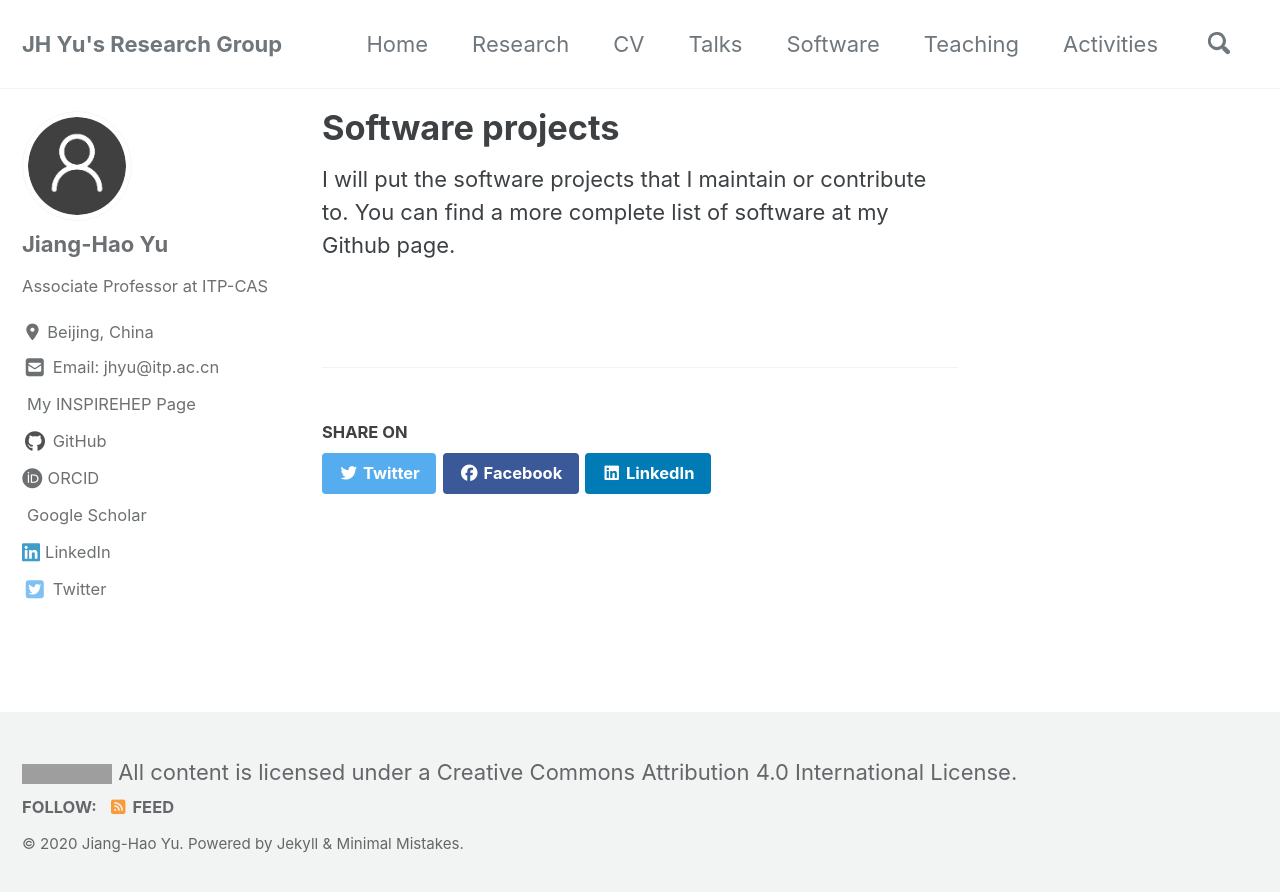
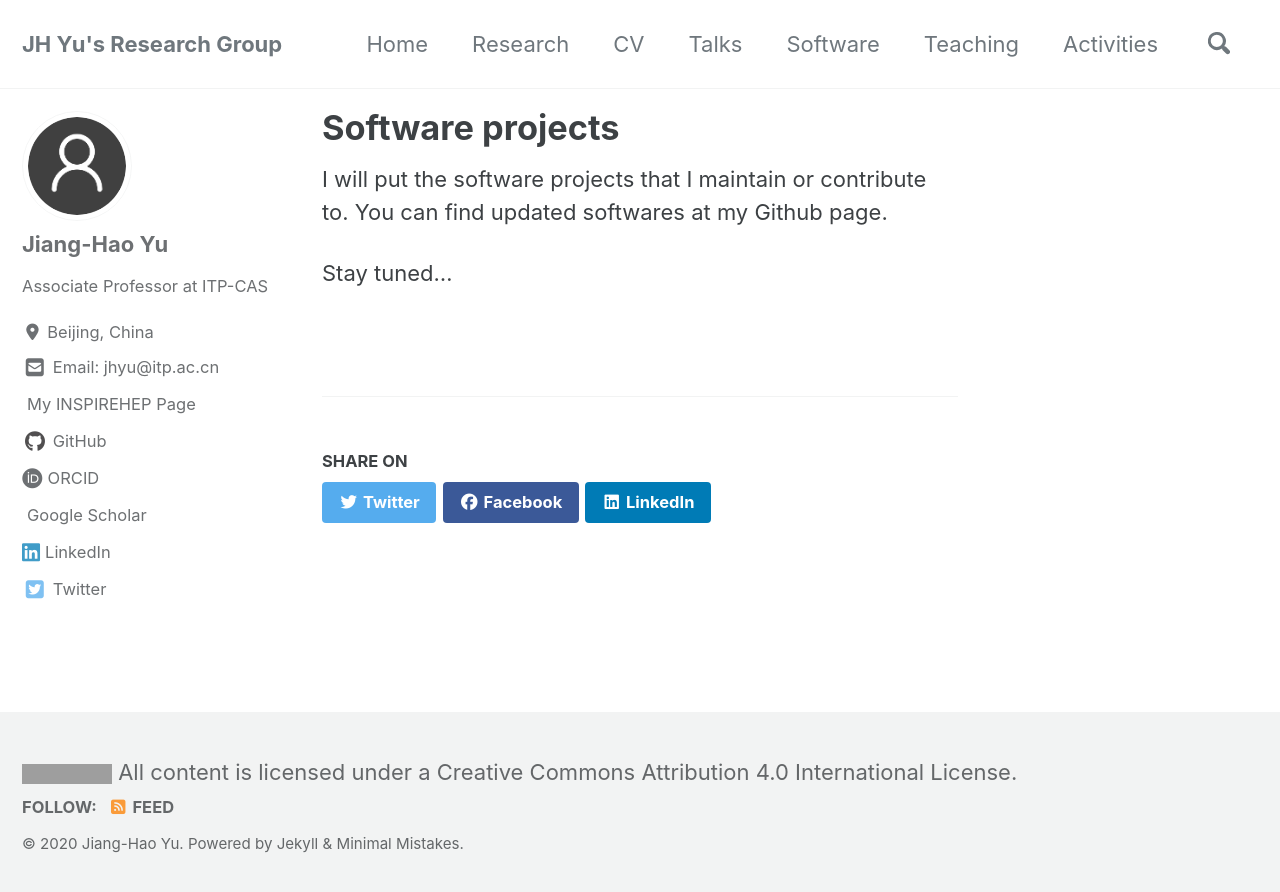
Before and after one commit to jhyu-itp/jhyu-itp.github.io, a Jekyll site: the page built from _pages/software.md, in a window 1280 px wide. Shown: the top 892 px of the page. Built offline with Jekyll 4.4.1, drawn with Linux system fonts in a browser that asks for light colours; cached includes are drawn as plain includes; nearby versions of some CDN libraries; a style sheet for code colours, icons or effects is not loaded; grey boxes are pictures that could not be loaded.

Commit message:
Update software.md

```diff
--- a/_pages/software.md
+++ b/_pages/software.md
@@ -6,4 +6,6 @@ layout: software
 ---
 
 
-I will put the software projects that I maintain or contribute to. You can find a more complete list of software at my Github page.
+I will put the software projects that I maintain or contribute to. You can find updated softwares at my Github page.
+
+Stay tuned...
```
